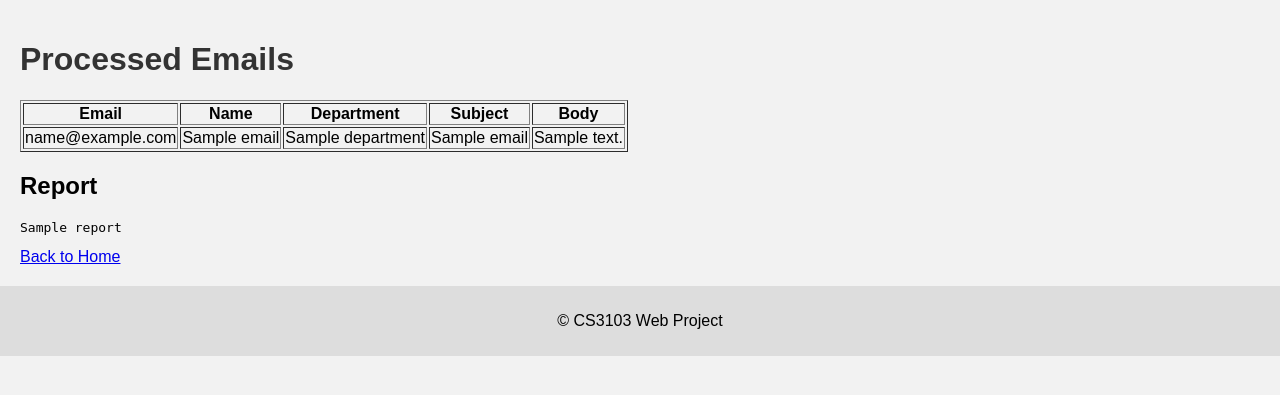
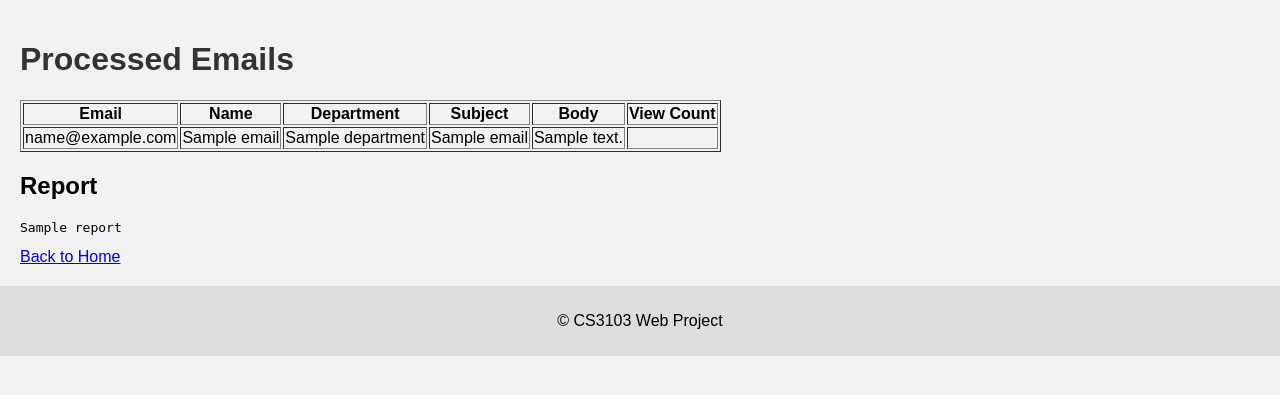
Before and after one commit to Chandan8186/cs3103-grp-30, a Flask app: template templates/upload.html in a window 1280 px wide. Shown: the part 38-433 px from the top of the page. Run offline with Flask 3, Linux system fonts and the light colour scheme; the template is opened without the code that fills it: most values are stand-ins (such as "Sample title", 1, 10 or a date in 2020); data that the repository does not hold is empty.

Commit message:
Implement view count in web app

```diff
--- a/main.py
+++ b/main.py
@@ -6,6 +6,7 @@ It contains the definition of routes and views for the application.
 from flask import Flask, render_template, request, redirect, url_for, flash
 from parser import Parser
 from smtp_connection import SMTP_Connection, OutlookEmailSender
+from image_link import Image_Count_Manager
 
 import getpass
 import os
@@ -18,6 +19,8 @@ SMTP_SERVERS = {"outlook.com": None, "yahoo.com": "smtp.mail.yahoo.com", "gmail.
 
 UPLOAD_FOLDER = 'uploads'
 app.config['UPLOAD_FOLDER'] = UPLOAD_FOLDER
+
+image_count_manager = Image_Count_Manager()
 
 # Ensure the upload folder exists
 os.makedirs(UPLOAD_FOLDER, exist_ok=True)
@@ -98,15 +101,17 @@ def upload_file():
 
             parser.update_report_data(emails)
             report = parser.prepare_report()
+            hashes = [email['hash'] for email in emails]
+            image_count_manager.update_unique_id_list(hashes)
 
-            # ---------------------------------------------------------------------------------------------------------------------------
-            #make a table to show the details
-            #could add a count
             return render_template('upload.html', emails=emails, report=report)
         except Exception as e:
             flash(f'An error occurred: {e}')
             return redirect(url_for('index'))
 
+@app.get("/update_count")
+def update_count():
+    return image_count_manager.get_image_counts()
 
 #if needed
 @app.route('/about')
--- a/parser.py
+++ b/parser.py
@@ -136,9 +136,10 @@ class Parser:
             emails[i]['subject'] = subject
             emails[i]['body'] = body
             emails[i]['hash'] = md5_hash
+            emails[i]['id'] = str(i)
 
         # 5. Attach 1x1 transparent images
-        # self._attach_transparent_images(emails) # Commented out for testing to avoid spamming server
+        self._attach_transparent_images(emails)
 
         return emails
 
--- a/templates/upload.html
+++ b/templates/upload.html
@@ -9,6 +9,7 @@
         <th>Department</th>
         <th>Subject</th>
         <th>Body</th>
+        <th>View Count</th>
     </tr>
     {% for email in emails %}
         <tr>
@@ -17,9 +18,25 @@
             <td>{{ email.department }}</td>
             <td>{{ email.subject }}</td>
             <td>{{ email.body }}</td>
+            <td id="count_{{ email.id }}"></td>
         </tr>
     {% endfor %}
 </table>
+<script src="https://code.jquery.com/jquery-3.7.1.min.js" integrity="sha256-/JqT3SQfawRcv/BIHPThkBvs0OEvtFFmqPF/lYI/Cxo=" crossorigin="anonymous"></script>
+<script>
+    function update(){
+        $.get("/update_count", function(data){
+            for (let i = 0; i < data.length; i++) {
+                $("#count_" + i.toString()).text(data[i])
+            }
+        });
+    }
+    update()
+    var intervalId = setInterval(function() {
+        update()
+    }, 15000); // Updates every 15s
+</script>
+
 <h2>Report</h2>
 {% if report %}
     <pre>{{ report }}</pre>
--- a/uploads/body.txt
+++ b/uploads/body.txt
@@ -3,11 +3,10 @@ Welcome to the #department# Team, #name#!
 <html>
   <body>
     <p>Dear #name#,</p>
-    </br>
+    <br/>
     <p>We are <strong>excited</strong> to welcome you to the #department# department at our company. Your expertise and enthusiasm will be a valuable addition to our team.</p>
-    </br>
     <p>Please let us know if you have any questions!</p>
-    </br>
+    <br/>
     <p>Best regards,</p>
     <p>[Your Name]</p>
     <p>[Your Position]</p>
```
